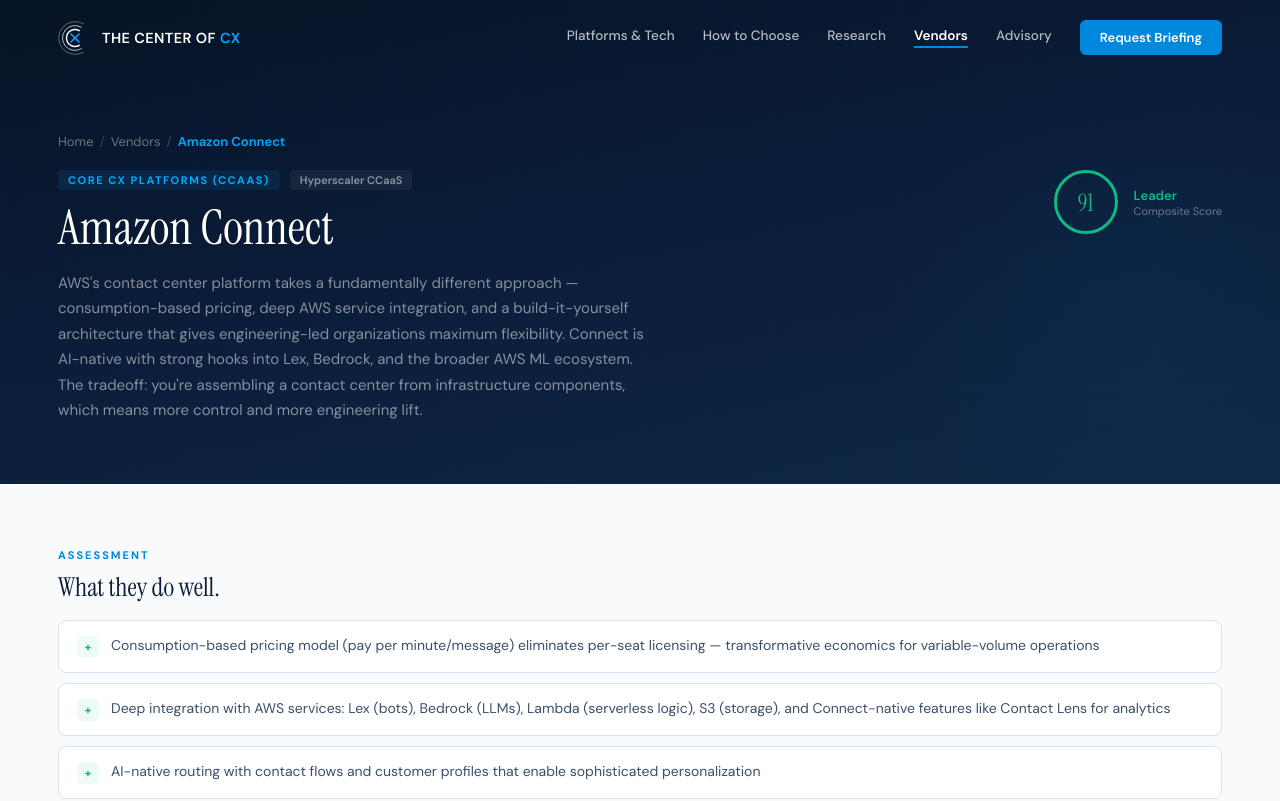
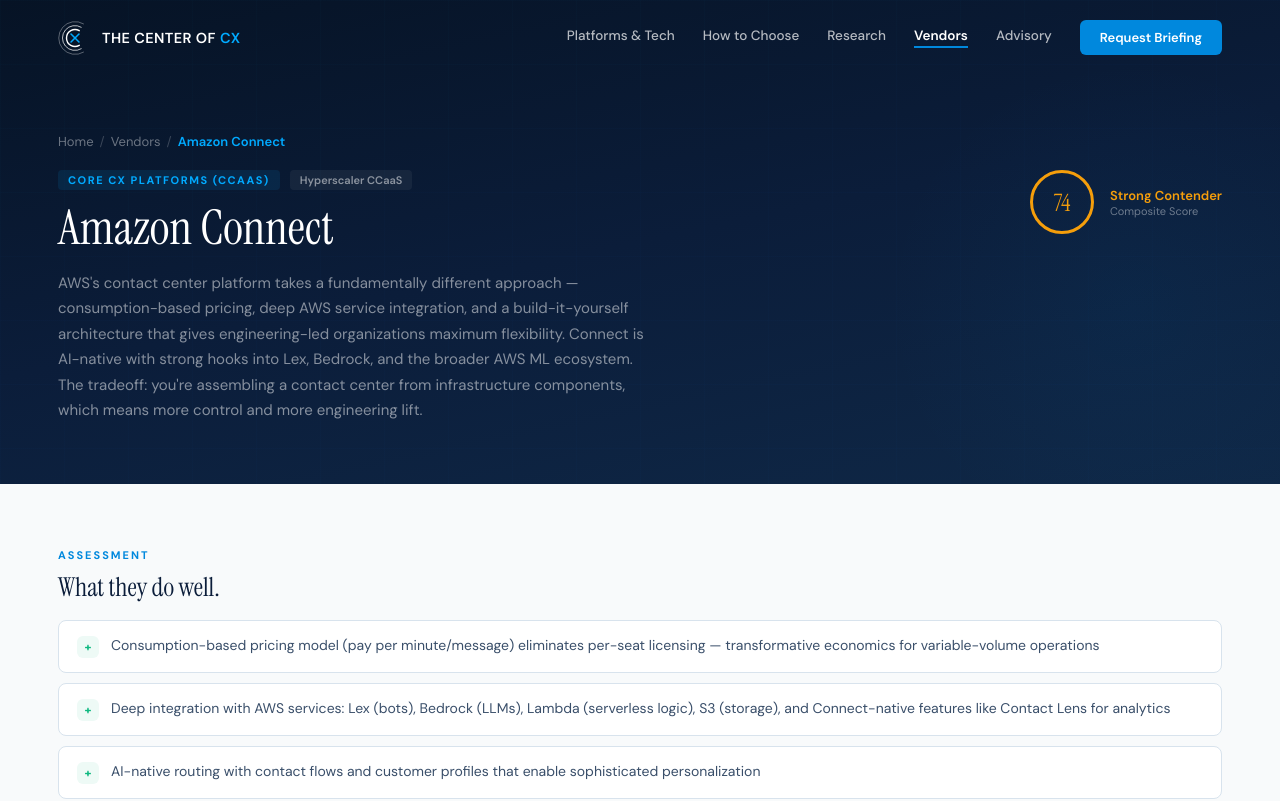
Before and after one commit to thomasbakerj-lgtm/CENTER-OF-CX, a React (Vite) app: page /vendors/amazon-connect in a window 1280 px wide. Shown: the top 801 px of the page. Built offline with nearby package versions, Linux system fonts and the light colour scheme.

Commit message:
Update VendorData.js

```diff
--- a/VendorData.js
+++ b/VendorData.js
@@ -8,8 +8,8 @@ export const vendors = {
     category: "Core CX Platforms (CCaaS)",
     categorySlug: "ccaas",
     segment: "Global CCaaS",
-    tier: "Leader",
-    score: 96,
+    tier: "Strategic Foundation",
+    score: 94,
     website: "genesys.com",
     layers: ["5", "6", "7"],
     summary: "The strongest all-around CCaaS platform for enterprise contact centers. Deep omnichannel ACD, intent-driven routing moving toward policy-based orchestration, strong WEM suite, and a growing AI ecosystem. Genesys has the broadest functional footprint in the market and the architecture to support complex, multi-site, multi-region operations.",
@@ -45,8 +45,8 @@ export const vendors = {
     category: "Core CX Platforms (CCaaS)",
     categorySlug: "ccaas",
     segment: "Global CCaaS",
-    tier: "Leader",
-    score: 95,
+    tier: "Strategic Foundation",
+    score: 90,
     website: "nice.com",
     layers: ["5", "6", "7"],
     summary: "The most analytically deep CCaaS platform in the market. NICE CXone combines mature omnichannel routing with the strongest interaction analytics, AI-powered QA (Enlighten), and a comprehensive WEM suite. Following the Cognigy acquisition, NICE is building toward an AI orchestration layer that could redefine how digital and voice interactions are managed.",
@@ -82,8 +82,8 @@ export const vendors = {
     category: "Core CX Platforms (CCaaS)",
     categorySlug: "ccaas",
     segment: "Global CCaaS",
-    tier: "Leader",
-    score: 92,
+    tier: "Strong Contender",
+    score: 78,
     website: "five9.com",
     layers: ["5", "6"],
     summary: "A strong enterprise CCaaS platform that balances capability depth with implementation speed. Five9 has built a reputation for solid skills-based and AI-enhanced routing, good outbound capabilities, and a clean integration story with major CRM platforms. The AI portfolio is growing rapidly, and the platform handles the mid-market to large enterprise range well.",
@@ -119,8 +119,8 @@ export const vendors = {
     category: "Core CX Platforms (CCaaS)",
     categorySlug: "ccaas",
     segment: "Global CCaaS",
-    tier: "Leader",
-    score: 90,
+    tier: "Strong Contender",
+    score: 75,
     website: "talkdesk.com",
     layers: ["5", "6"],
     summary: "A cloud-native CCaaS platform that has invested heavily in AI and vertical-specific solutions. Talkdesk differentiates through its industry-specific Experience Clouds (Financial Services, Healthcare, Retail) and a strong app ecosystem. The platform is modern, API-first, and appeals to organizations that want a CCaaS vendor with genuine vertical depth.",
@@ -156,8 +156,8 @@ export const vendors = {
     category: "Core CX Platforms (CCaaS)",
     categorySlug: "ccaas",
     segment: "Hyperscaler CCaaS",
-    tier: "Leader",
-    score: 91,
+    tier: "Strong Contender",
+    score: 74,
     website: "aws.amazon.com/connect",
     layers: ["5", "6"],
     summary: "AWS's contact center platform takes a fundamentally different approach — consumption-based pricing, deep AWS service integration, and a build-it-yourself architecture that gives engineering-led organizations maximum flexibility. Connect is AI-native with strong hooks into Lex, Bedrock, and the broader AWS ML ecosystem. The tradeoff: you're assembling a contact center from infrastructure components, which means more control and more engineering lift.",
```
